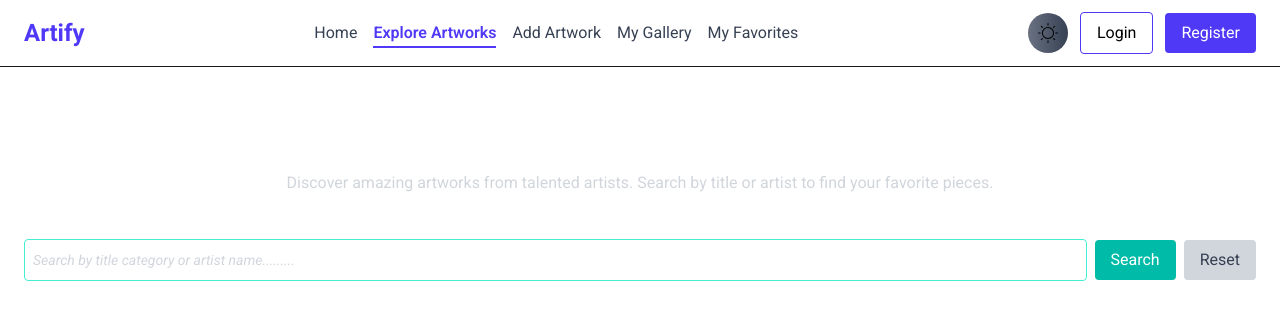
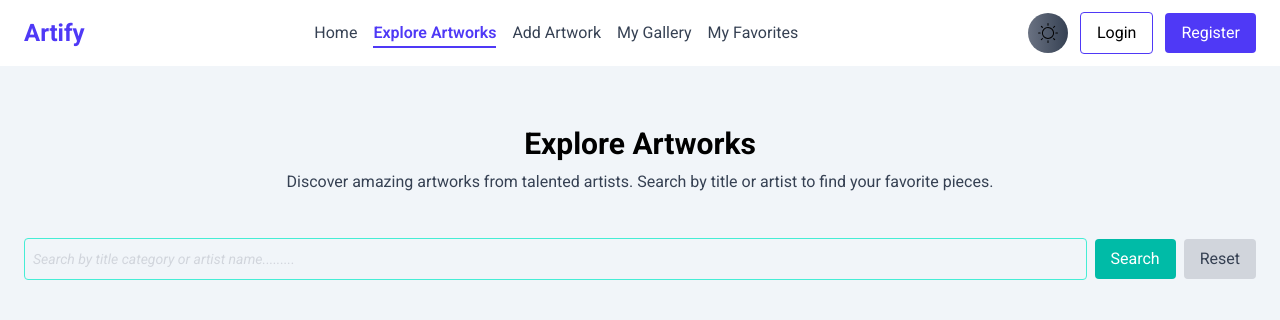
Before and after one commit to mdhasanmahamud-dev/Assignment_10_Artify_Client, a React (Vite) app: page /explore-artworks in a window 1280 px wide. Shown: the top 320 px of the page. Built offline with nearby package versions, Linux system fonts and the light colour scheme; no server answers; a web font is replaced by a local one.

Commit message:
add just color in page header for light mode and dark mode

```diff
--- a/src/components/PageHeader.jsx
+++ b/src/components/PageHeader.jsx
@@ -3,11 +3,8 @@ import React from "react";
 const PageHeader = ({ title, subtitle }) => {
   return (
     <div className="text-center mb-6 py-5">
-      {/* Heading: light text for dark background */}
-      <h1 className="text-3xl font-bold text-white">{title}</h1>
-
-      {/* Subheading: slightly muted light color */}
-      {subtitle && <p className="text-gray-300 mt-2">{subtitle}</p>}
+      <h1 className="text-3xl font-bold text-black dark:text-white">{title}</h1>
+      {subtitle && <p className="text-gray-700 dark:text-gray-300 mt-2">{subtitle}</p>}
     </div>
   );
 };
--- a/src/layout/MainLayout.jsx
+++ b/src/layout/MainLayout.jsx
@@ -5,7 +5,7 @@ import ToastProvider from "../components/ToastProvider";
 
 const MainLayout = () => {
   return (
-    <div className="flex flex-col min-h-screen dark:bg-zinc-950">
+    <div className="flex flex-col min-h-screen bg-slate-100 dark:bg-zinc-950">
       <Navbar />
       <main className="grow">
         <Outlet />
--- a/src/pages/Home/ArtCategories/ArtCategories.jsx
+++ b/src/pages/Home/ArtCategories/ArtCategories.jsx
@@ -4,7 +4,7 @@ import SectionTitle from "../../../components/SectionTitle";
 
 const ArtCategories = () => {
   return (
-    <div className="py-10 bg-black/95">
+    <div className="py-10 bg-slate-200 dark:bg-zinc-900">
       <SectionTitle
         subTitle="Discover Artistic Styles"
         title="Art Categories Showcase"
--- a/src/pages/Home/FeaturedArtworks/FeaturedArtworksCard.jsx
+++ b/src/pages/Home/FeaturedArtworks/FeaturedArtworksCard.jsx
@@ -4,7 +4,10 @@ const FeaturedArtworksCard = ({ art }) => {
   const { imageUrl, title, userName, category, like, _id } = art;
 
   return (
-    <div data-aos="fade-up" className="group  bg-zinc-900 hover:bg-zinc-950  text-white  overflow-hidden shadow-md hover:shadow-xl transition-all duration-300 pb-3">
+    <div
+      data-aos="fade-up"
+      className="group  bg-zinc-900 hover:bg-zinc-950  text-white  overflow-hidden shadow-md hover:shadow-xl transition-all duration-300 pb-3"
+    >
       {/* Image */}
       <img
         src={imageUrl}
--- a/src/pages/Home/TopArtists/TopArtists.jsx
+++ b/src/pages/Home/TopArtists/TopArtists.jsx
@@ -4,7 +4,7 @@ import TopArtistsCard from "./TopArtistsCard";
 
 const TopArtists = () => {
   return (
-    <div data-aos="fade-down-left" className="py-10 bg-gray-100 dark:bg-black">
+    <div data-aos="fade-down-left" className="py-10 bg-slate-200 dark:bg-black">
       <SectionTitle
         title="Top Artists"
         subTitle="Celebrating the most creative minds"
--- a/src/shared/Navbar/Navbar.jsx
+++ b/src/shared/Navbar/Navbar.jsx
@@ -47,7 +47,7 @@ const Navbar = () => {
   }, [theme]);
 
   return (
-    <header className="bg-white sticky top-0 z-50 border-b">
+    <header className="bg-white sticky top-0 z-50">
       <div className="container mx-auto px-6 py-3 flex items-center justify-between">
         {/* Logo */}
         <NavLink to="/" className="text-2xl font-bold text-indigo-600">
```
